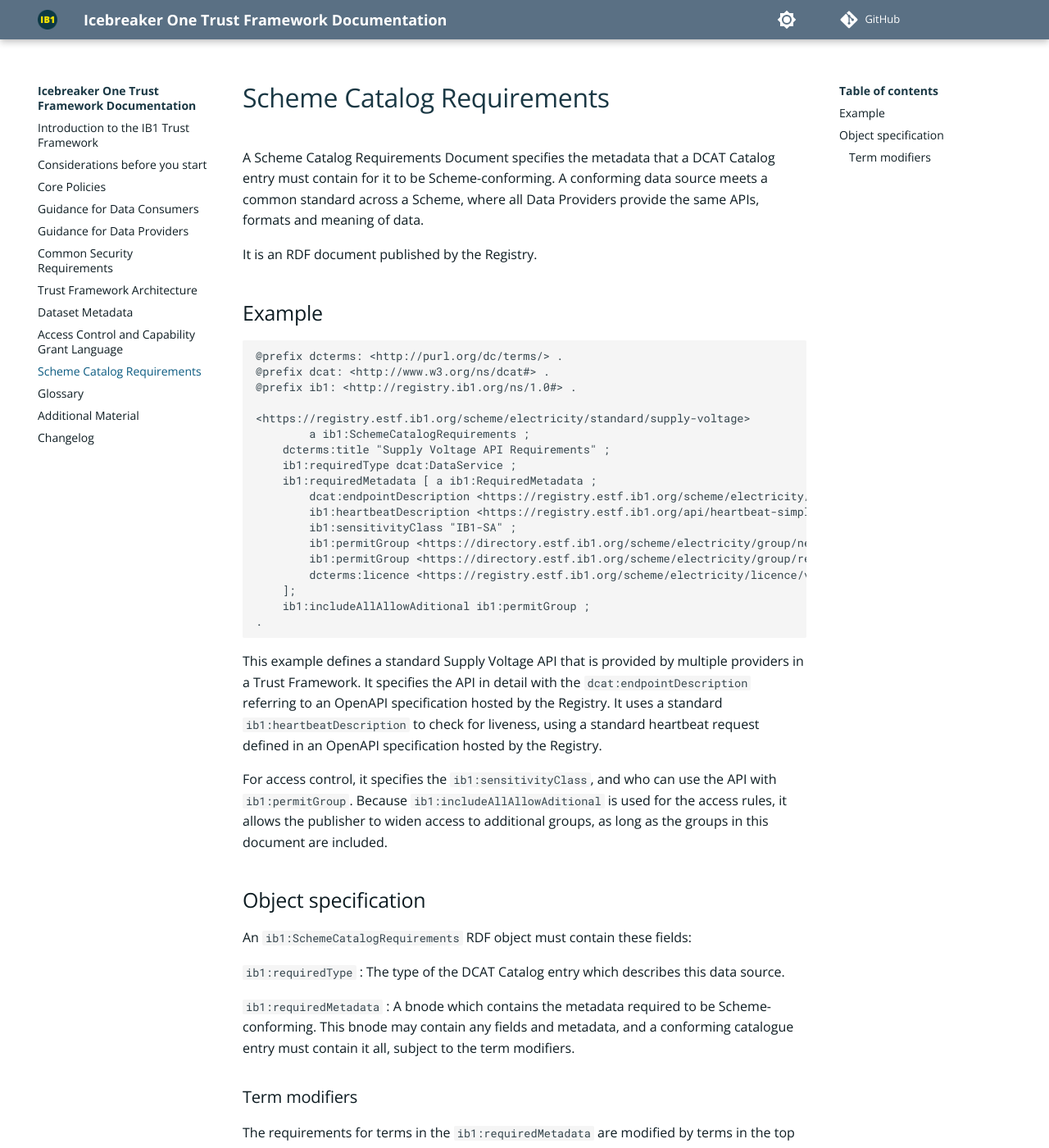
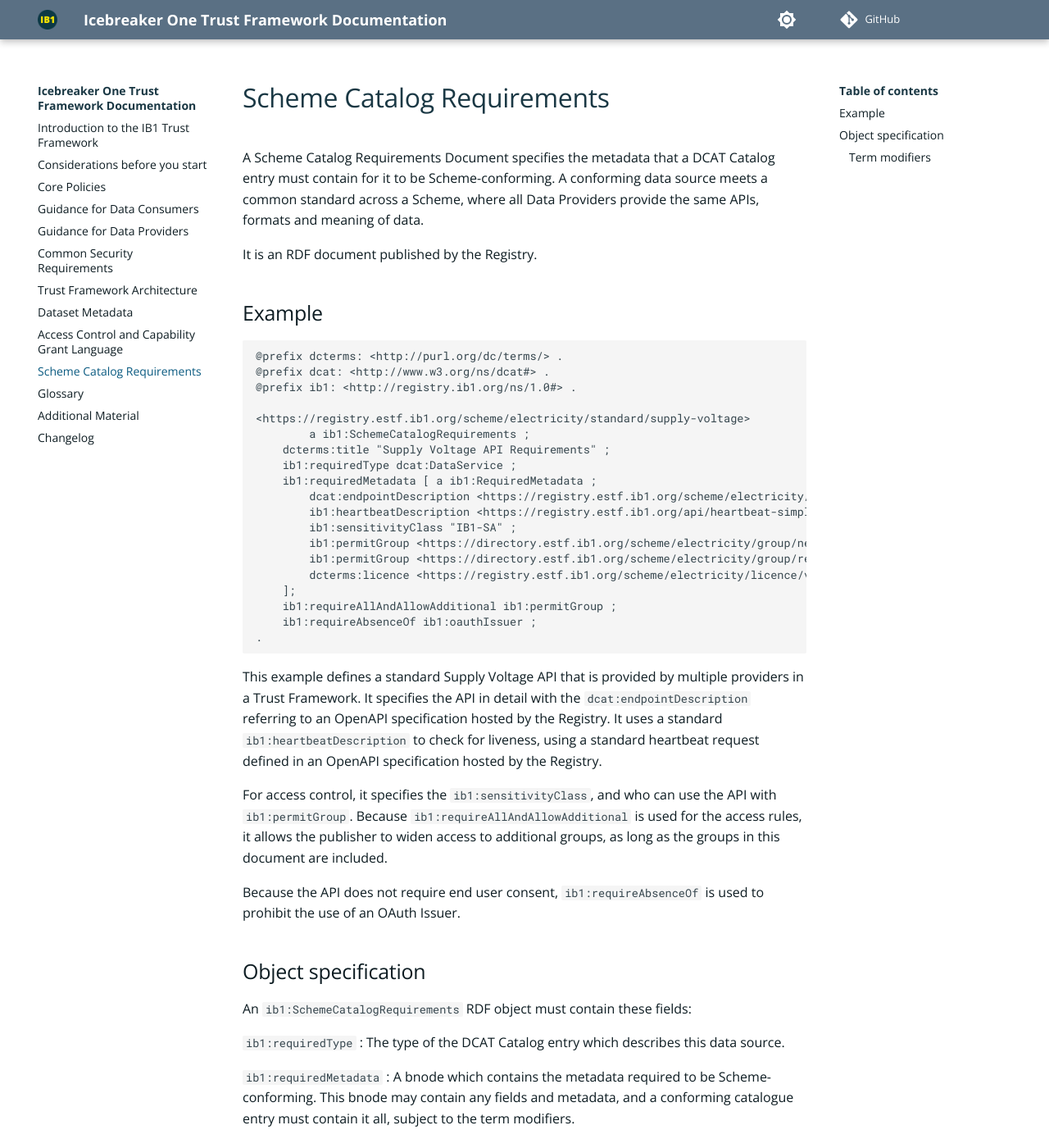
Before and after one commit to icebreakerone/ib1-technical-docs, an MkDocs documentation site: the page built from docs/scheme_catalog_requirements.md, in a window 1280 px wide and 1400 px high. Shown: the whole window at 82% size. Built offline with MkDocs 1.6.1 and Material for MkDocs 9.7.7, drawn with Linux system fonts in a browser that asks for light colours; plug-ins that fetch from the network failed and are left out; comment, search, counter and statistics services are not loaded; the version menu is left out; some of the changed text lies outside the part shown.

Commit message:
IB1-SP sensitivity, OAuth Issuer, revise schema requirements document terms

````diff
--- a/docs/scheme_catalog_requirements.md
+++ b/docs/scheme_catalog_requirements.md
@@ -24,13 +24,16 @@ It is an RDF document published by the Registry.
 	    ib1:permitGroup <https://directory.estf.ib1.org/scheme/electricity/group/report-provider> ;
 	    dcterms:licence <https://registry.estf.ib1.org/scheme/electricity/licence/voltage-reporting/1.4> ;
 	];
-	ib1:includeAllAllowAditional ib1:permitGroup ;
+	ib1:requireAllAndAllowAdditional ib1:permitGroup ;
+	ib1:requireAbsenceOf ib1:oauthIssuer ;
 .
 ```
 
 This example defines a standard Supply Voltage API that is provided by multiple providers in a Trust Framework. It specifies the API in detail with the `dcat:endpointDescription` referring to an OpenAPI specification hosted by the Registry. It uses a standard `ib1:heartbeatDescription` to check for liveness, using a standard heartbeat request defined in an OpenAPI specification hosted by the Registry.
 
-For access control, it specifies the `ib1:sensitivityClass`, and who can use the API with `ib1:permitGroup`. Because `ib1:includeAllAllowAditional` is used for the access rules, it allows the publisher to widen access to additional groups, as long as the groups in this document are included.
+For access control, it specifies the `ib1:sensitivityClass`, and who can use the API with `ib1:permitGroup`. Because `ib1:requireAllAndAllowAdditional` is used for the access rules, it allows the publisher to widen access to additional groups, as long as the groups in this document are included.
+
+Because the API does not require end user consent, `ib1:requireAbsenceOf` is used to prohibit the use of an OAuth Issuer.
 
 ## Object specification
 
@@ -49,11 +52,17 @@ The requirements for terms in the `ib1:requiredMetadata` are modified by terms i
 (no modifier)
 : All the values in the requirements must be included for a term which does not have a modifier. No additonal values for that term are allowed.
 
-`ib1:includeAllAllowAdditional <term>`
+`ib1:requireAllAndAllowAdditional <term>`
 : All the values in the requirements must be included for this term, but additional values are allowed.
 
-`ib1:includeOneOf <term>`
+`ib1:requireAnyOneOf <term>`
 : Exactly one of the values in the requirements must be included for this term. No other values are allowed.
+
+`ib1:requireAnyValue <term>`
+: The term must be present, with any valid value.
+
+`ib1:requireAbsenceOf <term>`
+: The term must not be present.
 
 
 <!--stackedit_data:
````
Also changed, not shown: docs/metadata.md (+4 -0 lines).
